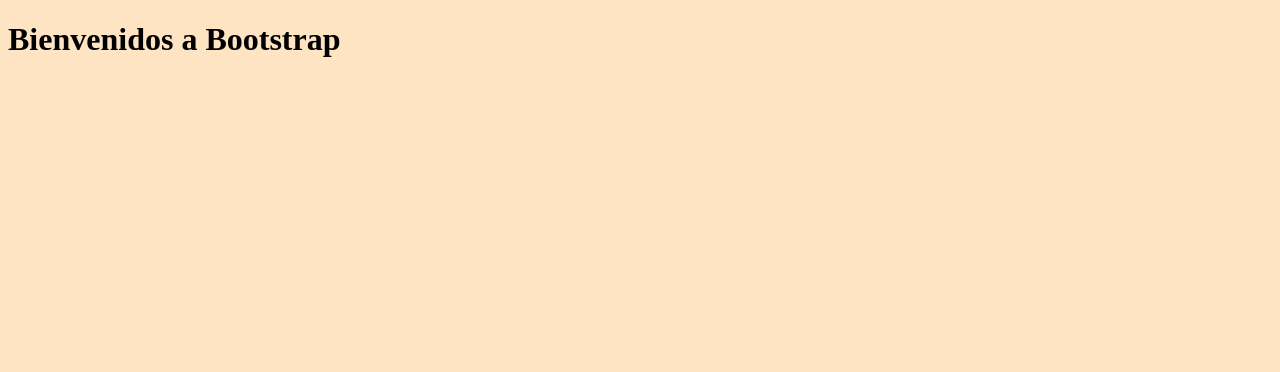
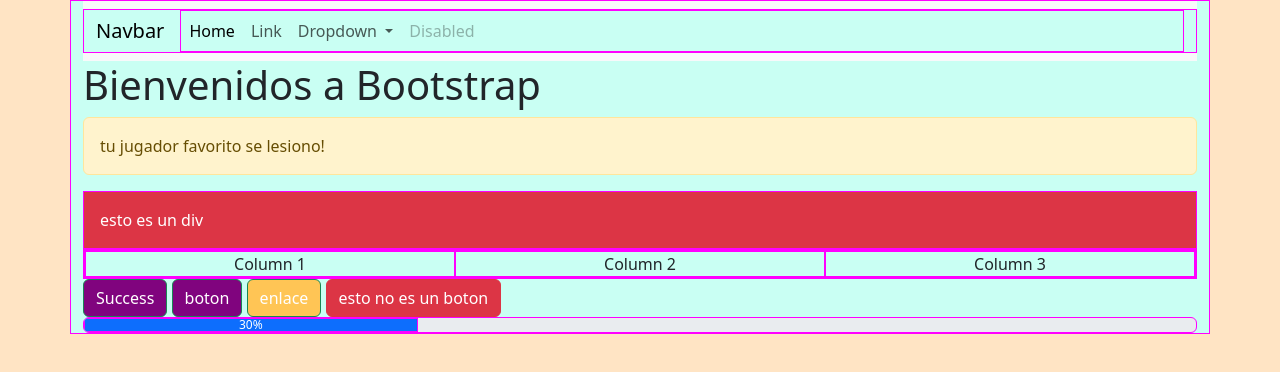
Before and after one commit to 4GeeksAcademy/diegozaratean-sp109-intro-HTML, a plain HTML site: page index.html in a window 1280 px wide. Drawn offline with nearby package versions, Linux system fonts and the light colour scheme.

Commit message:
finish class 3

```diff
--- a/index.html
+++ b/index.html
@@ -4,9 +4,87 @@
     <meta charset="UTF-8">
     <meta name="viewport" content="width=device-width, initial-scale=1.0">
     <title>Document</title>
+    <link href="https://cdn.jsdelivr.net/npm/bootstrap@5.3.5/dist/css/bootstrap.min.css" rel="stylesheet" integrity="sha384-SgOJa3DmI69IUzQ2PVdRZhwQ+dy64/BUtbMJw1MZ8t5HZApcHrRKUc4W0kG879m7" crossorigin="anonymous">
     <link rel="stylesheet" href="style.css">
 </head>
 <body>
-    <h1>Bienvenidos a Bootstrap</h1>
+    <div class="container">
+
+        <nav class="navbar navbar-expand-lg bg-body-tertiary">
+            <div class="container-fluid">
+              <a class="navbar-brand" href="#">Navbar</a>
+              <button class="navbar-toggler" type="button" data-bs-toggle="collapse" data-bs-target="#navbarSupportedContent" aria-controls="navbarSupportedContent" aria-expanded="false" aria-label="Toggle navigation">
+                <span class="navbar-toggler-icon"></span>
+              </button>
+              <div class="collapse navbar-collapse" id="navbarSupportedContent">
+                <ul class="navbar-nav me-auto mb-2 mb-lg-0">
+                  <li class="nav-item">
+                    <a class="nav-link active" aria-current="page" href="#">Home</a>
+                  </li>
+                  <li class="nav-item">
+                    <a class="nav-link" href="#">Link</a>
+                  </li>
+                  <li class="nav-item dropdown">
+                    <a class="nav-link dropdown-toggle" href="#" role="button" data-bs-toggle="dropdown" aria-expanded="false">
+                      Dropdown
+                    </a>
+                    <ul class="dropdown-menu">
+                      <li><a class="dropdown-item" href="#">Action</a></li>
+                      <li><a class="dropdown-item" href="#">Another action</a></li>
+                      <li><hr class="dropdown-divider"></li>
+                      <li><a class="dropdown-item" href="#">Something else here</a></li>
+                    </ul>
+                  </li>
+                  <li class="nav-item">
+                    <a class="nav-link disabled" aria-disabled="true">Disabled</a>
+                  </li>
+                </ul>
+
+              </div>
+            </div>
+          </nav>
+
+
+
+
+        <h1>Bienvenidos a Bootstrap</h1>
+
+        <div class="alert alert-warning" role="alert">
+            tu jugador favorito se lesiono!
+        </div>
+
+        <div class="text-bg-danger p-3">esto es un div</div>
+
+
+        <div class="container text-center">
+            <div class="row">
+              <div class="col-lg-4 col-md-6">
+                Column 1
+              </div>
+              <div class="col-lg-4 col-md-6 d-none d-sm-block">
+                Column 2
+              </div>
+              <div class="col-lg-4 col-md-6">
+                Column 3
+              </div>
+
+            </div>
+          </div>
+
+        <button type="button" class="btn btn-success">Success</button>
+        <button  class="btn btn-success">boton</button>
+        <a href="" class="btn btn-success my-btn">enlace</a>
+        <div class="btn btn-danger ">esto no es un boton</div>
+
+        <div class="progress" role="progressbar" aria-label="Example with label" aria-valuenow="25" aria-valuemin="0" aria-valuemax="100">
+            <div class="progress-bar" style="width: 30%">30%</div>
+        </div>
+
+
+
+    </div>
+
+
+    <script src="https://cdn.jsdelivr.net/npm/bootstrap@5.3.5/dist/js/bootstrap.bundle.min.js" integrity="sha384-k6d4wzSIapyDyv1kpU366/PK5hCdSbCRGRCMv+eplOQJWyd1fbcAu9OCUj5zNLiq" crossorigin="anonymous"></script>
 </body>
 </html>
--- a/style.css
+++ b/style.css
@@ -6,3 +6,14 @@
     background-color: rgb(201, 255, 243);
     border: 1px solid #f0f;
 }
+
+
+
+
+.btn-success {
+    background-color: #80047e;
+}
+
+.my-btn{
+    background-color: #ffc555;
+}
```
